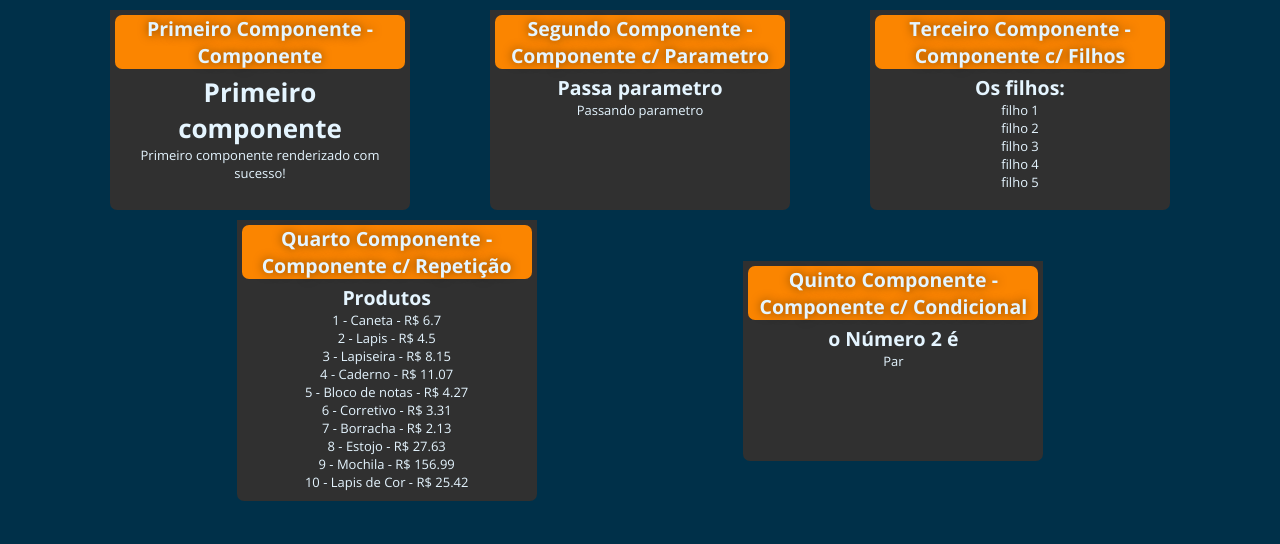
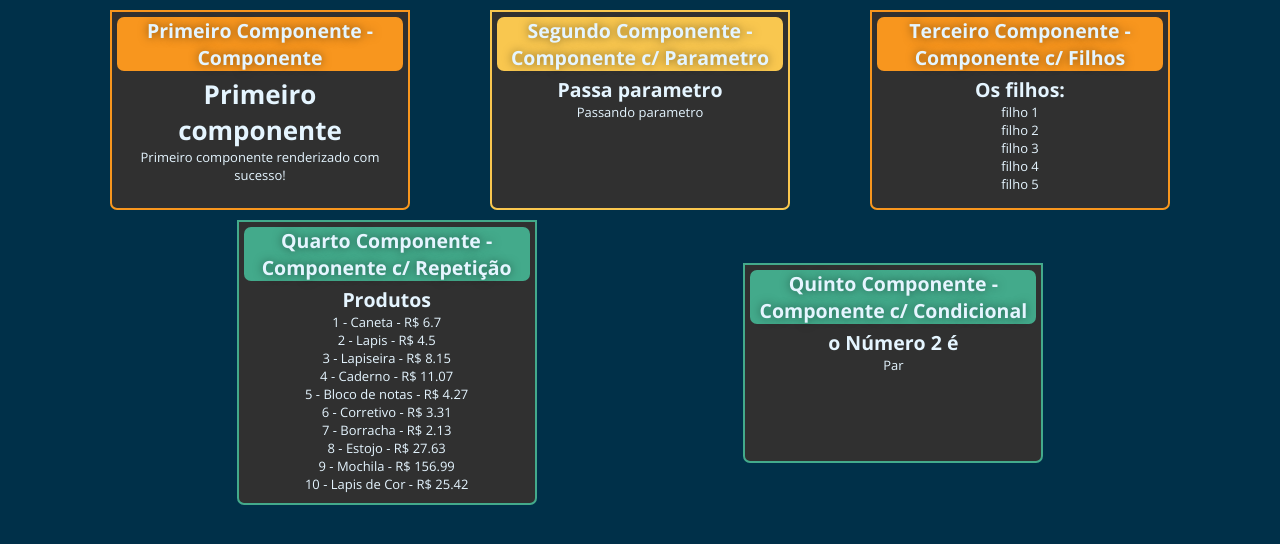
Before and after one commit to Kauan-Azevedo/React-Masterclass-Aula, a React (Vite) app: page / in a window 1280 px wide. Shown: the top 544 px of the page. Built offline with nearby package versions, Linux system fonts and the light colour scheme.

Commit message:
feat: random colors to Card component

```diff
--- a/src/components/Card/card.module.css
+++ b/src/components/Card/card.module.css
@@ -10,7 +10,6 @@
 
 .title {
     width: 100%;
-    background-color: var(--primary-color);
     text-align: center;
     text-shadow: 0 0 10px rgba(0, 0, 0, 0.5);
     border-radius: 7px;
--- a/src/components/Card/index.jsx
+++ b/src/components/Card/index.jsx
@@ -2,10 +2,13 @@ import card from "./card.module.css"
 
 
 export const Card = (props) => {
+    let random = ['#F94144', '#F3722C', '#F8961E', '#F9844A', '#F9C74F', '#90BE6D', '#43AA8B', '#43AA8B', '#4D908E', '#577590', '#277DA1']
+    let choose = Math.floor(Math.random() * 10)
+
 
     return (
-        <div className={card.card}>
-            <h2 className={card.title}>{props.title}</h2>
+        <div className={card.card} style={{ border: `2px solid ${random[choose]}` }}>
+            <h2 className={card.title} style={{ backgroundColor: random[choose] }}>{props.title}</h2>
             <div className={card.text}>{props.children}</div>
         </div>
     )
```
